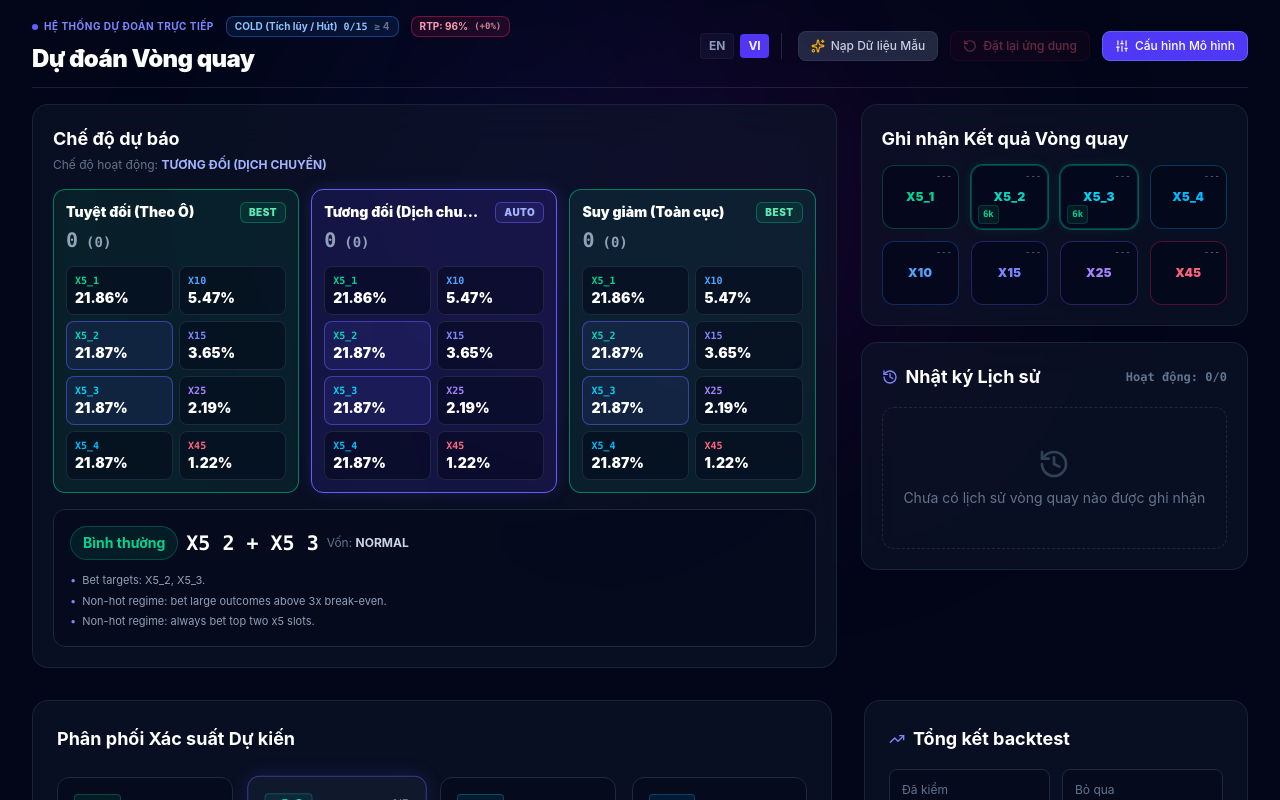
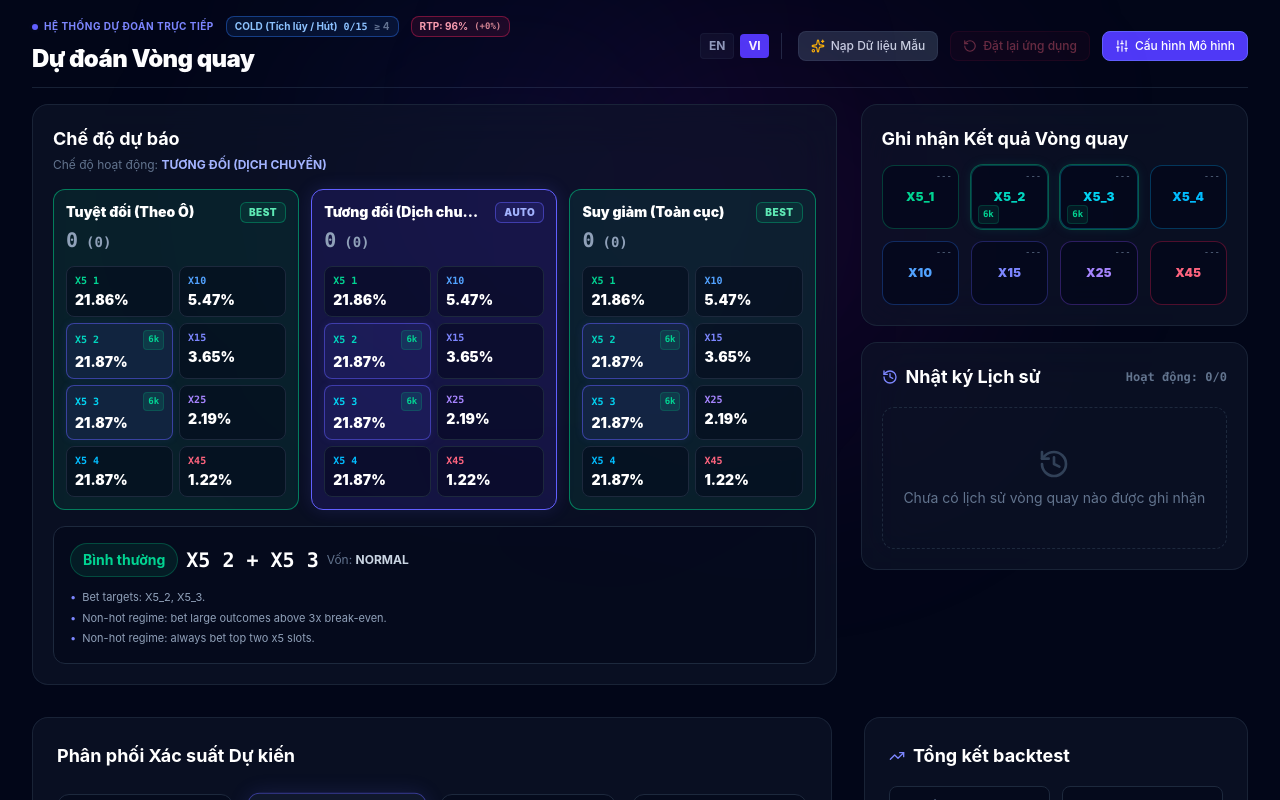
Before and after one commit to patdev495/hiya-app, a React (Vite) app: page / in a window 1280 px wide. Shown: the top 800 px of the page. Built offline with nearby package versions, Linux system fonts and the light colour scheme.

Commit message:
feat: display recommended Kelly bet size inside mode card outcome probability boxes

```diff
--- a/src/App.tsx
+++ b/src/App.tsx
@@ -541,10 +541,31 @@ export default function App() {
                       {GRID_ORDERED_OUTCOMES.map((outcome) => {
                         const color = OUTCOME_COLORS[outcome];
                         const isRecommendedTarget = modeSignal.targets?.includes(outcome) ?? false;
+                        const recommendedBet = config.useKellyCriterion ? modeSignal.recommendedBets?.[outcome] : undefined;
                         return (
-                          <div key={outcome} className={`rounded-lg border px-2 py-1.5 ${isRecommendedTarget ? 'border-indigo-500/50 bg-indigo-500/10' : 'border-slate-800 bg-slate-950/50'}`}>
-                            <div className={`text-[10px] font-mono font-bold ${color.text}`}>{outcome.toUpperCase()}</div>
-                            <div className="text-sm font-black text-white">{modePrediction.probabilities[outcome]}%</div>
+                          <div
+                            key={outcome}
+                            className={`rounded-lg border px-2 py-1.5 flex flex-col justify-between transition-all duration-200 ${
+                              isRecommendedTarget
+                                ? 'border-indigo-500/50 bg-indigo-500/10 shadow-[0_0_8px_rgba(99,102,241,0.1)]'
+                                : 'border-slate-800 bg-slate-950/50'
+                            }`}
+                          >
+                            <div>
+                              <div className="flex items-center justify-between gap-1">
+                                <span className={`text-[10px] font-mono font-bold ${color.text}`}>
+                                  {outcome.toUpperCase().replace('_', ' ')}
+                                </span>
+                                {recommendedBet !== undefined && (
+                                  <span className="text-[9px] font-black text-emerald-400 bg-emerald-500/15 px-1 py-0.5 rounded border border-emerald-500/20 font-mono">
+                                    {recommendedBet >= 1000 ? `${Math.round(recommendedBet / 1000)}k` : recommendedBet}
+                                  </span>
+                                )}
+                              </div>
+                              <div className="text-sm font-black text-white mt-0.5">
+                                {modePrediction.probabilities[outcome]}%
+                              </div>
+                            </div>
                           </div>
                         );
                       })}
```
